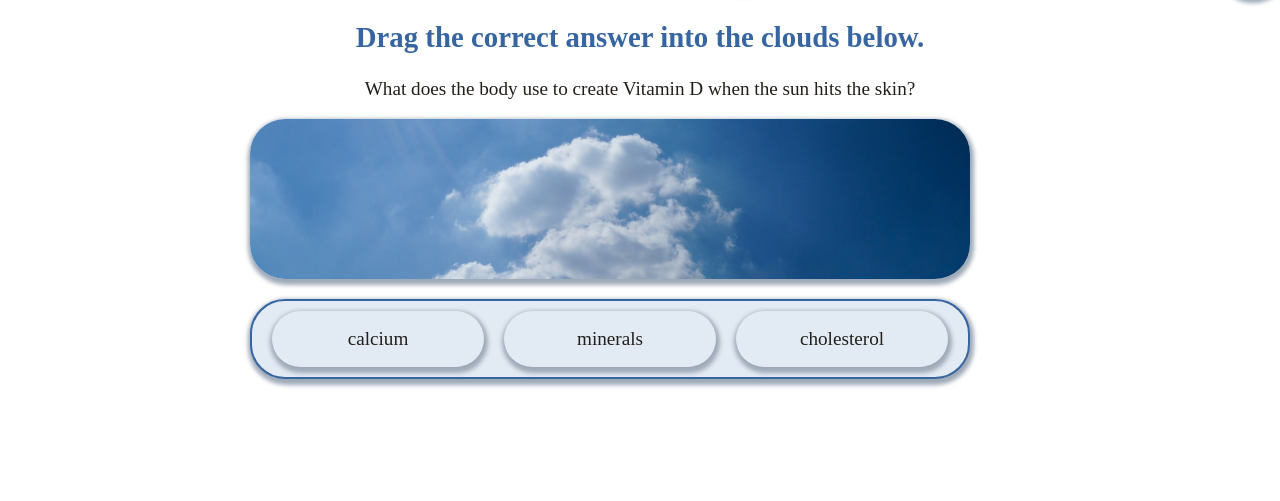
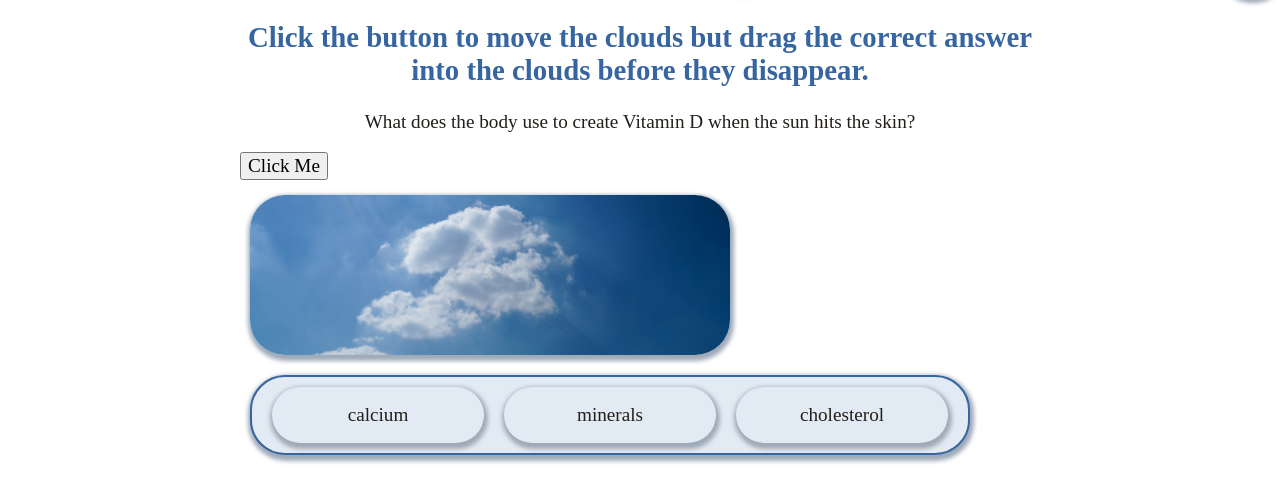
Before and after one commit to SarahLongazel/Vitamin_D, a plain HTML site: page quiz.html in a window 1280 px wide. Shown: the part 73-574 px from the top of the page. Drawn offline with nearby package versions, Linux system fonts and the light colour scheme.

Commit message:
adds animation to quiz and updates ReadMe file

```diff
--- a/css/style.css
+++ b/css/style.css
@@ -67,7 +67,7 @@ Layout Styles
   right: 0;
 }
 
- .openmenu {
+.openmenu {
   font-size: 25px;
   background-color: #3665A1;
   color: #e2eaf3;
@@ -149,11 +149,12 @@ Layout Styles
 #answer-dropbox {
   background-image: url("../photos/answer_dropbox.jpg");
   background-size: cover;
-  width: 90%;
+  width: 60%;
   height: 20vh;
   border-radius: 35px;
   padding-top: 40px;
   margin: 15px 0 20px 10px;
+  position: relative;
   box-shadow: 1px 3px 4px 3px #9faab8;
 }
 
--- a/quiz.html
+++ b/quiz.html
@@ -26,8 +26,9 @@
     </header>
 
     <div class="quiz_content">
-        <h2>Drag the correct answer into the clouds below.</h2>
+        <h2>Click the button to move the clouds but drag the correct answer into the clouds before they disappear.</h2>
         <p>What does the body use to create Vitamin D when the sun hits the skin?</p>
+        <button onclick="floatCloud()">Click Me</button>
 
         <div id="answer-dropbox" ondrop="drop_handler(event)" ondragover="dragover_handler(event)"></div>
       <div class="answer-selections">
@@ -37,7 +38,7 @@
       </div>
     </div>
 
-   <script src="script.js"></script>
+  <script src="script.js"></script>
 
   </body>
 </html>
--- a/script.js
+++ b/script.js
@@ -7,6 +7,22 @@ function closeMenu() {
     document.getElementById("hiddenmenu").style.width = "0";
 }
 
+// --------Floating Clouds Animation---------
+var id = null;
+function floatCloud() {
+    var elem = document.getElementById("answer-dropbox");
+    var pos = 0;
+    clearInterval(id);
+    id = setInterval(frame, 30);
+    function frame() {
+        if (pos == 400) {
+            clearInterval(id);
+        } else {
+            pos++;
+            elem.style.left = pos + '%';
+        }
+    }
+}
 // --------Drag and Drop---------
 function dragstart_handler(event) {
     event.dataTransfer.setData("text/plain", event.target.id);
@@ -24,9 +40,9 @@ function drop_handler(event) {
         alert("Well done!");
 
     } else {
-     if(confirm("Incorrect, click 'ok' to reload page and try again.")) {
-         window.location.reload();
-     }
+        if(confirm("Incorrect, click 'ok' to reload page and try again.")) {
+        window.location.reload();
+        }
 
     }
 }
```
Also changed, not shown: ReadMe.txt.
